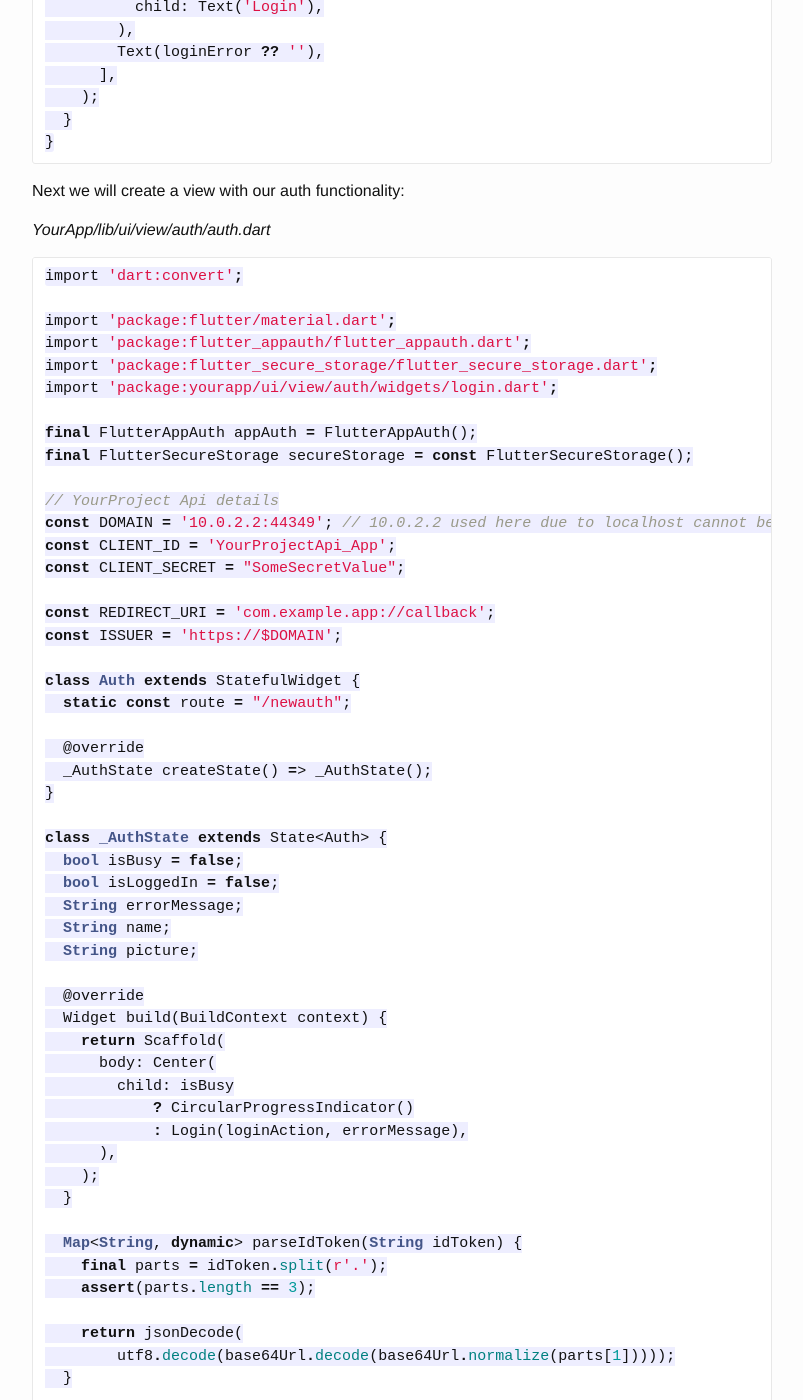
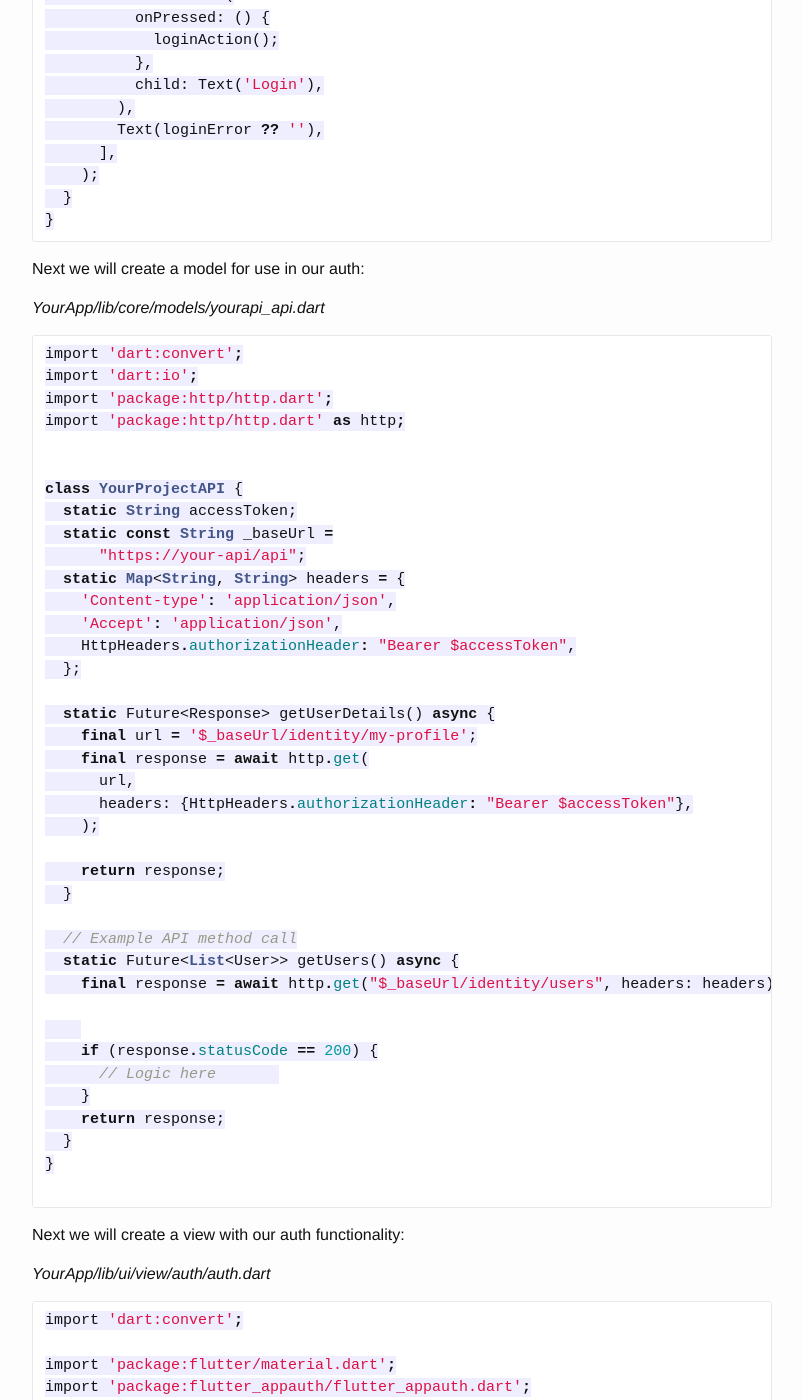
Before and after one commit to Znow/znow.github.io, a Jekyll site: the page built from _posts/2021-04-23-consume-abp-api-from-flutter-app.md, in a window 1280 px wide and 1400 px high, scrolled down 2264 px. Shown: the whole window, without its empty margins (238-1041 px from the left). Built offline with Jekyll 4.4.1, drawn with Linux system fonts in a browser that asks for light colours; our own code applies the rules of GitHub Pages for plain Markdown files; comment, search, counter and statistics services are not loaded; some of the changed text lies outside the part shown.

Commit message:
Update 2021-04-23-consume-abp-api-from-flutter-app.md

````diff
--- a/_posts/2021-04-23-consume-abp-api-from-flutter-app.md
+++ b/_posts/2021-04-23-consume-abp-api-from-flutter-app.md
@@ -14,6 +14,8 @@ I will not go in much detail about the actual Flutter code implementation neithe
 ## Setup API
 
 First we need to setup our backend project, to enable another client, that is allowed to consume the API endpoints and thus make requests. Since we are using our YourProject.DbMigrator project to setup clients initially, we also need to add the new client from it's appsettings.
+
+Remember to change "YourProject" with the right name of your project ;-)
 
 _YourProject.DbMigrator/appsettings.json_
 
@@ -54,6 +56,8 @@ if (!appClientId.IsNullOrWhiteSpace())
 Be sure to run your DbMigrator project to update your database with the new client defined above. Else our Flutter app will not be able to authenticate and use the API endpoints.
 
 ## Setup Flutter App
+
+Remember to change "YourProject" with the right name of your project ;-)
 
 We need to add the "flutter_appauth" package from this repository https://github.com/MaikuB/flutter_appauth in the dependencies section in the pubspec file, as shown below:
 
@@ -98,6 +102,51 @@ class Login extends StatelessWidget {
 }
 ```
 
+Next we will create a model for use in our auth:
+
+_YourApp/lib/core/models/yourapi_api.dart_
+
+```dart
+import 'dart:convert';
+import 'dart:io';
+import 'package:http/http.dart';
+import 'package:http/http.dart' as http;
+
+
+class YourProjectAPI {
+  static String accessToken;
+  static const String _baseUrl =
+      "https://your-api/api";
+  static Map<String, String> headers = {
+    'Content-type': 'application/json',
+    'Accept': 'application/json',
+    HttpHeaders.authorizationHeader: "Bearer $accessToken",
+  };
+
+  static Future<Response> getUserDetails() async {
+    final url = '$_baseUrl/identity/my-profile';
+    final response = await http.get(
+      url,
+      headers: {HttpHeaders.authorizationHeader: "Bearer $accessToken"},
+    );
+
+    return response;
+  }
+
+  // Example API method call
+  static Future<List<User>> getUsers() async {
+    final response = await http.get("$_baseUrl/identity/users", headers: headers);
+
+
+    if (response.statusCode == 200) {
+      // Logic here
+    }
+    return response;
+  }
+}
+
+```
+
 Next we will create a view with our auth functionality:
 
 _YourApp/lib/ui/view/auth/auth.dart_
@@ -109,6 +158,7 @@ import 'package:flutter/material.dart';
 import 'package:flutter_appauth/flutter_appauth.dart';
 import 'package:flutter_secure_storage/flutter_secure_storage.dart';
 import 'package:yourapp/ui/view/auth/widgets/login.dart';
+import 'package:yourapp/core/models/yourprojectapi_api.dart';
 
 final FlutterAppAuth appAuth = FlutterAppAuth();
 final FlutterSecureStorage secureStorage = const FlutterSecureStorage();
````
